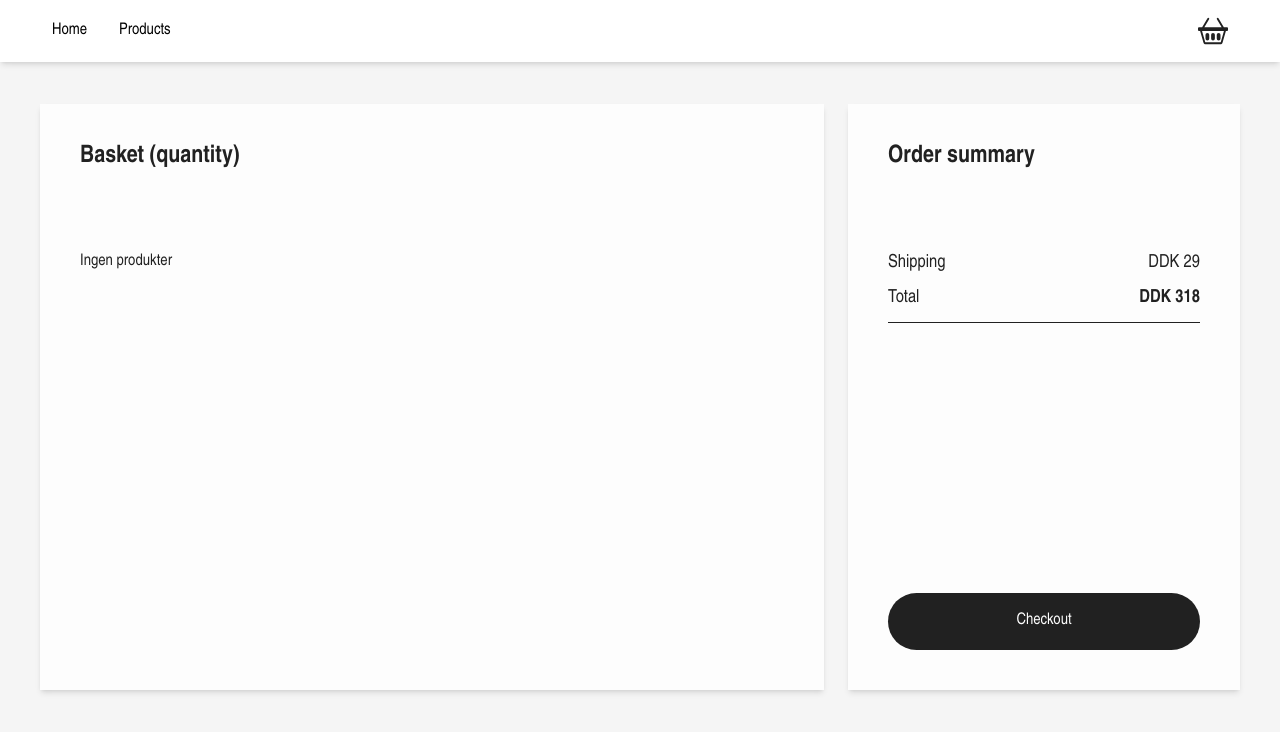
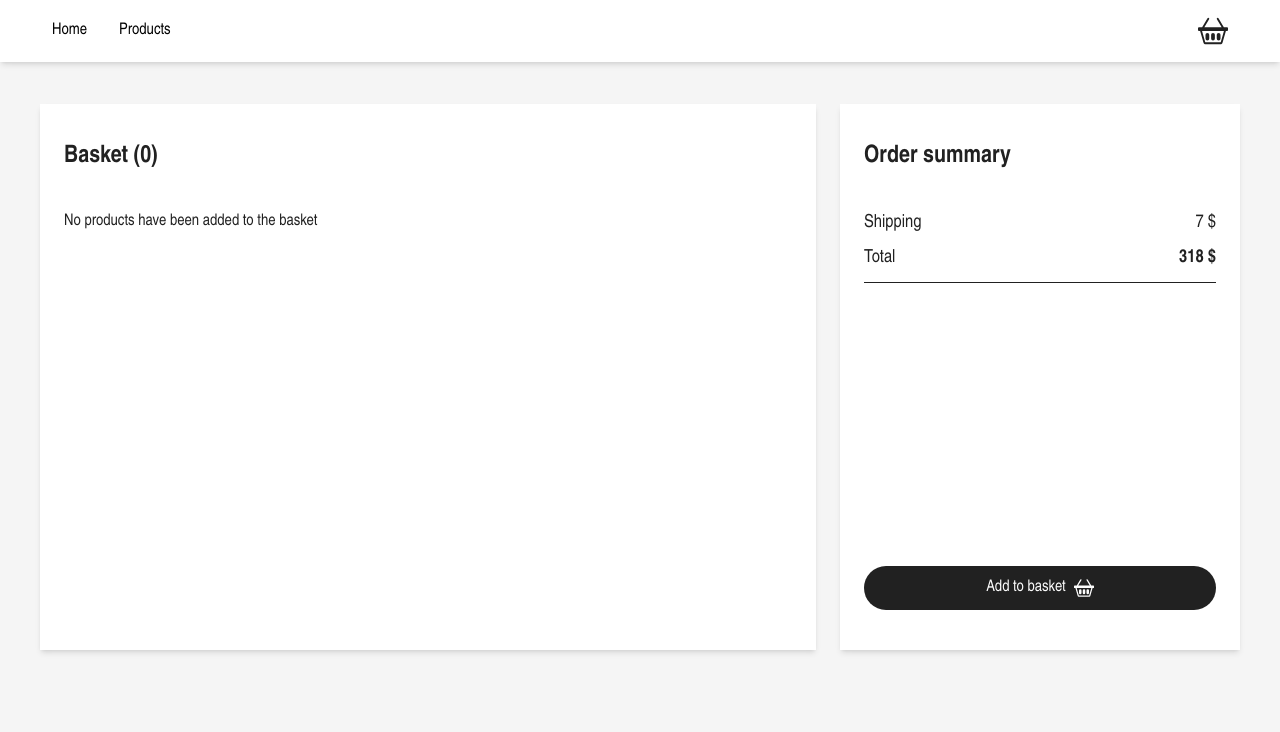
Before and after one commit to leamhkea/simpel-shop, a Next.js app: page /basket in a window 1280 px wide. Shown: the top 732 px of the page. Built offline with nearby package versions, Linux system fonts and the light colour scheme.

Commit message:
lavet mere i basket

```diff
--- a/src/components/Basket/BasketCard.jsx
+++ b/src/components/Basket/BasketCard.jsx
@@ -1,31 +1,32 @@
 "use client";
 
-import ItemCard from "./ItemCard";
+import ProductInBasketCard from "./ProductInBasketCard";
 import CheckoutCard from "./CheckoutCard";
 import useItemStore from "@/store/itemStore";
 
 const BasketCard = () => {
   const { items } = useItemStore((state) => state);
+
   return (
-    <section className="grid grid-cols-[2fr_1fr] gap-6 py-10">
-      <div className="bg-(--white) px-10 py-10 shadow-md">
-        <h2 className="font-bold pb-20">Basket (quantity)</h2>
-        <div className="mb-8">
-          {/* {items.length > 0 ?
-            (items.map((item) => (
-              <ItemCard key={item.id} data={item} className="mb-8" />
-            ))) : (
-
-            )} */}
+    <section className="flex flex-col lg:flex-row gap-6 py-10 px-4">
+      {/* Basket-indholdet */}
+      <div className="flex-1 bg-white px-6 py-10 shadow-md">
+        <h2 className="font-bold pb-10">Basket ({items.length})</h2>
+        <div>
           {items && items.length > 0 ? (
-            items.map((item) => <ItemCard key={item.id} data={item} />)
+            items.map((item) => (
+              <ProductInBasketCard key={item.id} data={item} />
+            ))
           ) : (
-            <p>Ingen produkter</p>
+            <p>No products have been added to the basket</p>
           )}
         </div>
       </div>
-      <div className="bg-(--white) px-10 py-10 sticky top-10 self-start shadow-md">
-        <h2 className="font-bold pb-20">Order summary</h2>
+
+      {/* Order summary --> bliver sticky kun på større skærme */}
+      {/* md:w-1/3 --> På medium skærme og op (≥768px) bliver bredden 1/3 af containeren. */}
+      <div className="w-full lg:w-1/3 bg-white px-6 py-10 shadow-md md:sticky md:top-20 md:self-start">
+        <h2 className="font-bold pb-10">Order summary</h2>
         <CheckoutCard items={items} />
       </div>
     </section>
--- a/src/components/Basket/CheckoutCard.jsx
+++ b/src/components/Basket/CheckoutCard.jsx
@@ -1,20 +1,22 @@
+import SingleButton from "../SingleView/SingleButton";
+
 const CheckoutCard = () => {
   return (
     <div className="flex flex-col justify-between h-100">
       <div>
         <div className="flex justify-between flex-wrap mb-2">
           <h3>Shipping</h3>
-          <h3>DDK 29</h3>
+          <h3>7 $</h3>
         </div>
         <div className="flex justify-between flex-wrap mb-2">
           <h3>Total</h3>
-          <h3 className="font-bold">DDK 318</h3>
+          <h3 className="font-bold">318 $</h3>
         </div>
         <hr />
       </div>
-      <button className="py-5 flex gap-2 bg-(--black) text-(--white) text-center rounded-4xl w-full items-center justify-center">
+      <SingleButton className="py-5 flex gap-2 bg-(--black) text-(--white) text-center rounded-4xl w-full items-center justify-center">
         Checkout
-      </button>
+      </SingleButton>
     </div>
   );
 };
--- a/src/components/Basket/ItemCard.jsx
+++ b/src/components/Basket/ProductInBasketCard.jsx
@@ -1,31 +1,34 @@
-import ItemQuantity from "./ItemQuantity";
+import ProductQuantity from "./ProductQuantity";
 import Image from "next/image";
 
 const ItemCard = ({ data }) => {
   return (
-    <div className="flex flex-wrap gap-4">
+    <div className="flex flex-col sm:flex-row gap-4 mb-20 p-10 shadow-md">
       <Image
         src={data.thumbnail}
         width={100}
         height={100}
         alt="display photo"
-        className="object-contain max-w-full max-h-[400px]"
+        className="max-w-full object-contain"
       />
 
       {/* Top section */}
-      <div className="flex flex-col justify-between w-100">
+      <div className="flex flex-col justify-between flex-1 gap-10">
         <div>
           <div className="flex justify-between flex-wrap mb-2">
             <h2>{data.title}</h2>
-            <h3 className="font-bold">{data.title} $</h3>
+            <h3 className="font-bold">{data.price} $</h3>
           </div>
           <h3>{data.brand}</h3>
         </div>
 
         {/* Bottom section */}
         <div className="flex justify-between flex-wrap">
-          <ItemQuantity id={data.id} qty={data.qty} />
-          <p>Remove</p>
+          <ProductQuantity id={data.id} qty={data.qty} />
+          <div>
+            <button className="hover:text-red-600">Remove</button>
+            <hr />
+          </div>
         </div>
       </div>
     </div>
```
Also changed, not shown: src/components/Basket/ProductQuantity.jsx (renamed from src/components/Basket/ItemQuantity.jsx).
